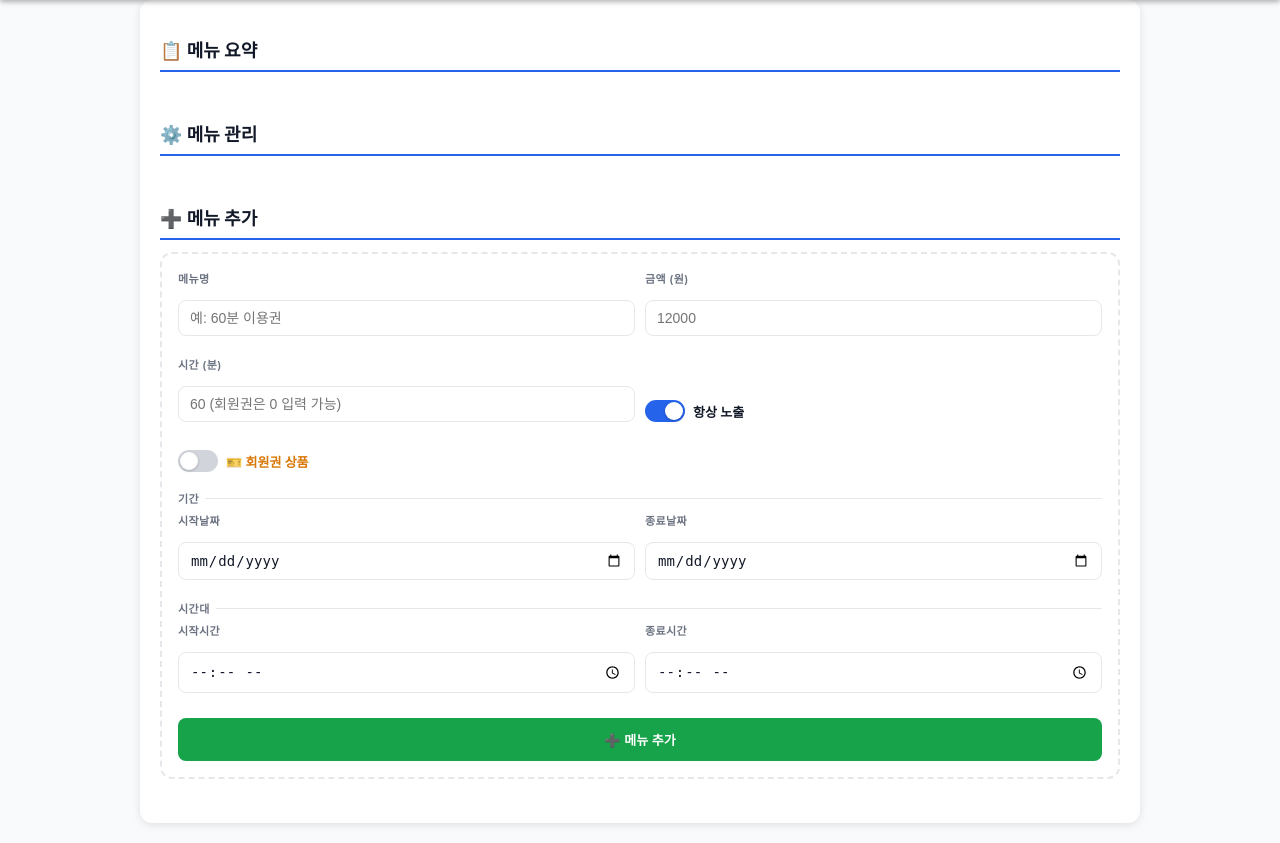
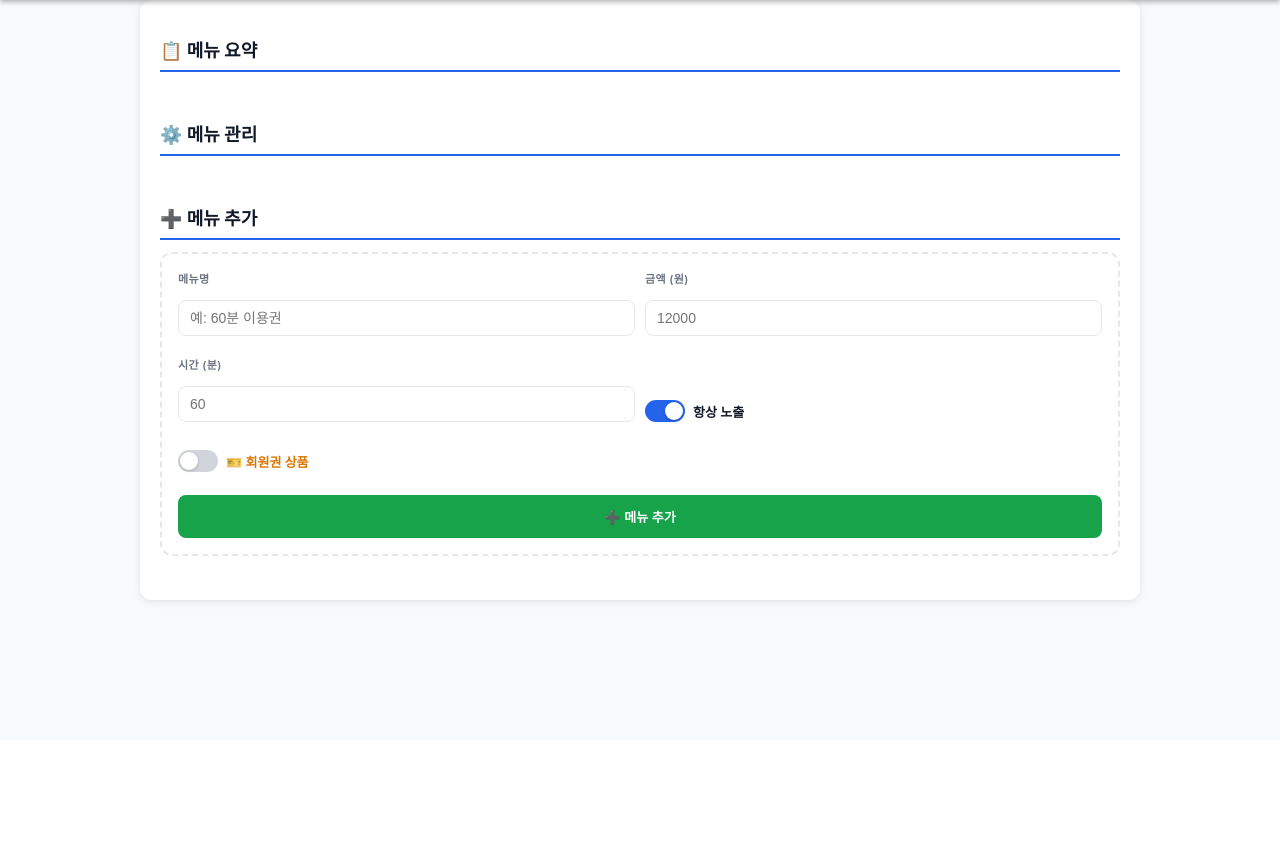
Before and after one commit to deokey24/u-ra_server, a FastAPI app: template templates/manage_menus.html in a window 1280 px wide. Shown: the part 60-903 px from the top of the page. After the commit the page ends 665 px from the top, so only its background shows below. Run offline with FastAPI, Linux system fonts and the light colour scheme; the template is opened without the code that fills it, so the values that code supplies are empty.

Commit message:
회원권은 시간없이 추가가능#2

```diff
--- a/templates/manage_menus.html
+++ b/templates/manage_menus.html
@@ -318,8 +318,8 @@
           </div>
         </div>
 
-        <div class="section-label">기간</div>
-        <div class="form-row">
+        <div class="section-label" data-av-hide>기간</div>
+        <div class="form-row" data-av-hide>
           <div class="form-field">
             <label>시작날짜</label>
             <input type="date" name="start_date" value="{{ m[7] or '' }}">
@@ -330,8 +330,8 @@
           </div>
         </div>
 
-        <div class="section-label">시간대</div>
-        <div class="form-row">
+        <div class="section-label" data-av-hide>시간대</div>
+        <div class="form-row" data-av-hide>
           <div class="form-field">
             <label>시작시간</label>
             <input type="time" name="start_time" value="{{ m[5] or '' }}">
@@ -373,7 +373,7 @@
     <div class="form-row">
       <div class="form-field">
         <label>시간 (분)</label>
-        <input type="number" name="minutes" placeholder="60 (회원권은 0 입력 가능)" id="minutes_new">
+        <input type="number" name="minutes" placeholder="60" required>
       </div>
       <div style="display:flex; flex-direction:column; justify-content:flex-end; padding-bottom:2px;">
         <input type="hidden" name="always_visible" value="0">
@@ -399,8 +399,8 @@
       </div>
     </div>
 
-    <div class="section-label">기간</div>
-    <div class="form-row">
+    <div class="section-label" data-av-hide>기간</div>
+    <div class="form-row" data-av-hide>
       <div class="form-field">
         <label>시작날짜</label>
         <input type="date" name="start_date">
@@ -411,8 +411,8 @@
       </div>
     </div>
 
-    <div class="section-label">시간대</div>
-    <div class="form-row">
+    <div class="section-label" data-av-hide>시간대</div>
+    <div class="form-row" data-av-hide>
       <div class="form-field">
         <label>시작시간</label>
         <input type="time" name="start_time">
@@ -445,24 +445,9 @@
   function syncMS(form){
     const chk = form.querySelector('.is-membership-chk');
     const sec = form.querySelector('.ms-section');
-    const minutesInput = form.querySelector('input[name="minutes"]');
     if(!chk || !sec) return;
-    if(chk.checked){
-      sec.classList.add('show');
-      // 회원권이면 시간 입력 불필요 - 0으로 고정하고 숨김
-      if(minutesInput){
-        minutesInput.value = '0';
-        minutesInput.closest('.form-field').style.display = 'none';
-        minutesInput.removeAttribute('required');
-      }
-    } else {
-      sec.classList.remove('show');
-      if(minutesInput){
-        minutesInput.value = '';
-        minutesInput.closest('.form-field').style.display = '';
-        minutesInput.setAttribute('required', '');
-      }
-    }
+    if(chk.checked) sec.classList.add('show');
+    else sec.classList.remove('show');
   }
 
   document.querySelectorAll('form.menu-form').forEach(form => {
```
